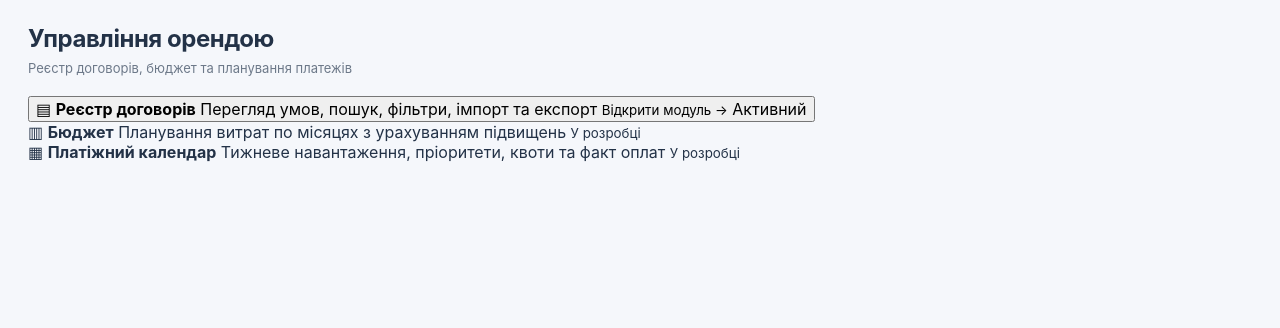
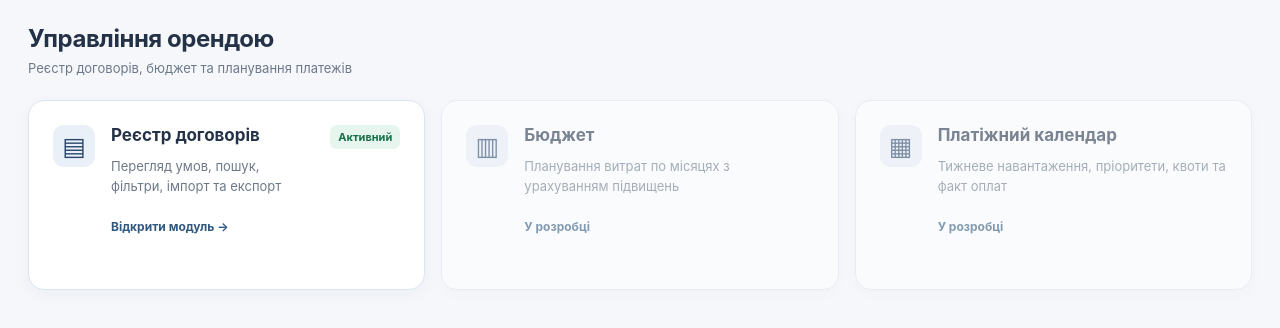
Before and after one commit to iyaskobsp-spec/rent-admin, a website: page index.html in a window 1280 px wide. Drawn offline with Linux system fonts and the light colour scheme.

Commit message:
Update rent-admin.css

```diff
--- a/rent-admin.css
+++ b/rent-admin.css
@@ -197,3 +197,22 @@ h1 { margin: 0 0 7px; font-size: 24px; font-weight: 700; letter-spacing: -.45px;
   #registry .fixed-address { left: 167px; width: 185px; min-width: 185px; max-width: 185px; }
   #registry .data-col { width: 230px; min-width: 230px; max-width: 230px; }
 }
+
+/* Головна адмінки та модульна навігація */
+[hidden] { display: none !important; }
+.module-grid { display: grid; grid-template-columns: repeat(3, minmax(0, 1fr)); gap: 16px; max-width: 1260px; margin-top: 24px; }
+.module-card { display: flex; align-items: flex-start; gap: 16px; width: 100%; min-height: 190px; padding: 24px; border: 1px solid #dce5ef; border-radius: 16px; background: #fff; color: #233247; text-align: left; box-shadow: 0 4px 16px rgba(22,42,70,.045); }
+button.module-card { cursor: pointer; transition: border-color .18s, transform .18s, box-shadow .18s; }
+button.module-card:hover { border-color: #91aecf; transform: translateY(-2px); box-shadow: 0 7px 24px rgba(22,42,70,.09); }
+.module-card-icon { display: grid; place-items: center; flex: 0 0 42px; height: 42px; border-radius: 11px; background: #eaf0f7; color: #28466c; font-size: 25px; }
+.module-card-content { display: flex; flex: 1; flex-direction: column; gap: 11px; min-width: 0; }
+.module-card-content strong { font-size: 17px; }
+.module-card-content > span { color: #6d7989; font-size: 13px; line-height: 1.55; }
+.module-card-content small { margin-top: 12px; color: #315980; font-weight: 700; font-size: 12px; }
+.module-card-state { padding: 5px 8px; border-radius: 7px; font-size: 11px; font-weight: 700; white-space: nowrap; }
+.module-card-state.available { color: #167049; background: #e6f5ed; }
+.module-card.is-disabled { opacity: .58; cursor: default; }
+.back-to-modules { padding: 0; margin: 0 0 22px; border: 0; background: transparent; color: #335b84; font-weight: 700; font-size: 13px; }
+.back-to-modules:hover { text-decoration: underline; }
+@media (max-width: 1050px) { .module-grid { grid-template-columns: 1fr; max-width: 580px; } .module-card { min-height: 155px; } }
+@media (max-width: 550px) { .module-card { flex-wrap: wrap; padding: 18px; } .module-card-state { margin-left: 58px; } }
```
